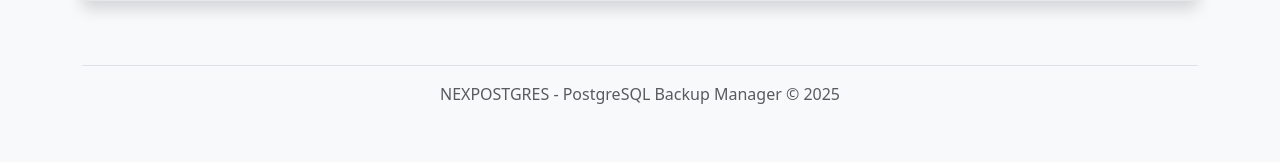
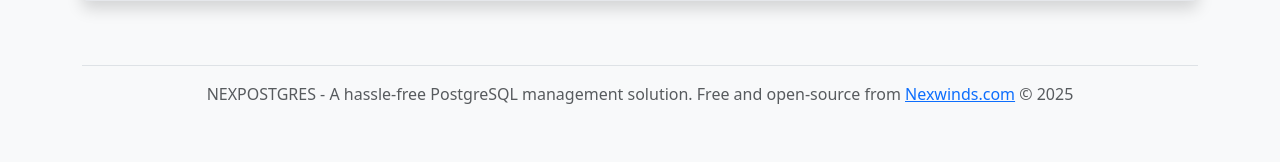
Before and after one commit to nexwinds/nexpostgres, a Flask app: template app/templates/backups/add.html in a window 1280 px wide. Shown: the part 1087-1249 px from the top of the page. Run offline with Flask 3, Linux system fonts and the light colour scheme; the template is opened without the code that fills it, so the values that code supplies are empty; parts of the project's set-up code (start-up, migrations or seed data) failed here and were passed over.

Commit message:
update solution

```diff
--- a/app/templates/base.html
+++ b/app/templates/base.html
@@ -3,7 +3,7 @@
 <head>
     <meta charset="UTF-8">
     <meta name="viewport" content="width=device-width, initial-scale=1.0">
-    <title>{% block title %}NEXPOSTGRES - PostgreSQL Backup Manager{% endblock %}</title>
+    <title>{% block title %}NEXPOSTGRES - PostgreSQL Remote Management Platform{% endblock %}</title>
 
     <!-- Bootstrap CSS -->
     <link href="https://cdn.jsdelivr.net/npm/bootstrap@5.3.0/dist/css/bootstrap.min.css" rel="stylesheet">
@@ -99,7 +99,7 @@
 
     <footer class="py-3 my-4">
         <div class="container">
-            <p class="text-center text-muted border-top pt-3">NEXPOSTGRES - PostgreSQL Backup Manager &copy; 2025</p>
+            <p class="text-center text-muted border-top pt-3">NEXPOSTGRES - A hassle-free PostgreSQL management solution. Free and open-source from <a href="https://nexwinds.com" target="_blank">Nexwinds.com</a> &copy; 2025</p>
         </div>
     </footer>
 
```
Also changed, not shown: README.md.
